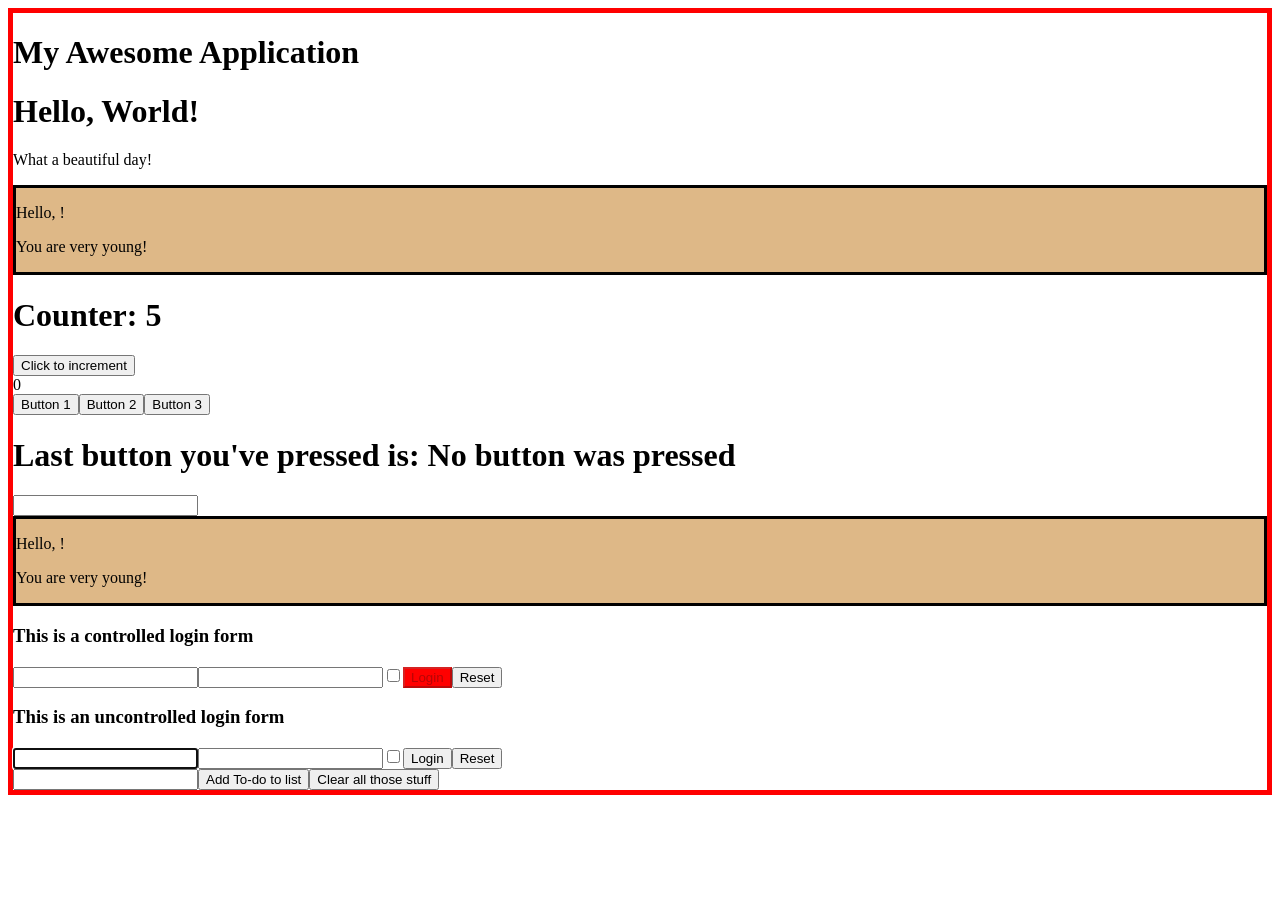
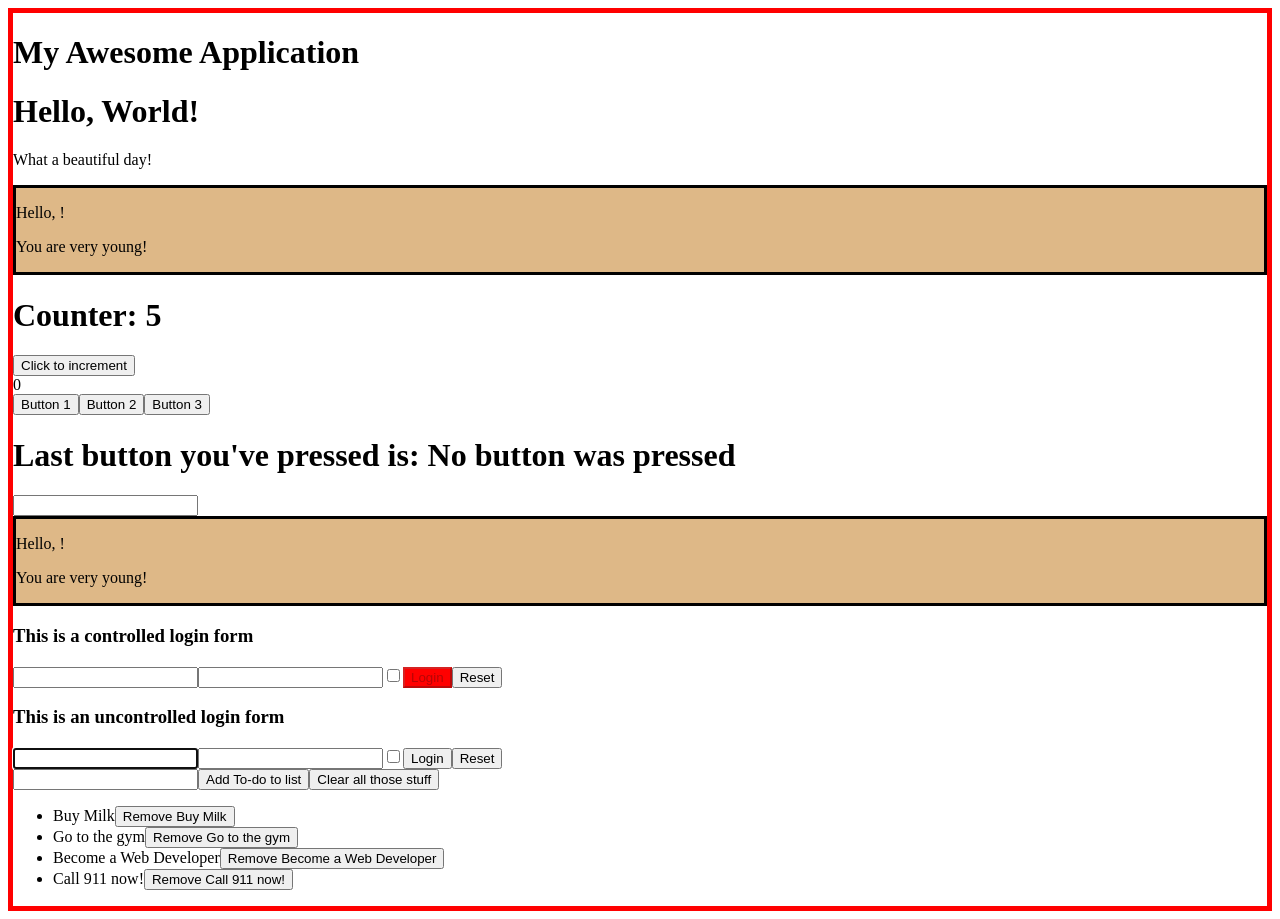
Before and after one commit to pincopops/react-exercises, a React (Create React App) app: page / in a window 1280 px wide. Before the commit the page ends 803 px from the top, so only its background shows below. Built offline with nearby package versions, Linux system fonts and the light colour scheme.

Commit message:
Completamento render-props-01.

```diff
--- a/src/App.js
+++ b/src/App.js
@@ -9,9 +9,6 @@ import { Login } from './Login';
 import { UncontrolledLogin } from './UncontrolledLogin';
 import { Todolist } from './TodoList';
 import { Container } from './Container';
-
-
-
 
 export class App extends React.Component {
 
@@ -38,17 +35,22 @@ export class App extends React.Component {
                 <InteractiveWelcome />
                 <Login onLogin={this.onLogin} />
                 <UncontrolledLogin />
-                <Todolist render={(arr) => {
-                    arr.map((item, index) => {
-                      return <div><ul key={item + index}><li>{item}</li>
-                            <button type="button" onClick={() => {
-                                arr.splice(index, 1)
-                                this.setState({
-                                    items: arr,
-                                    name: ""
-                                })
-                            }}>Remove "{item}"</button></ul></div>
-                    })
+                <Todolist render={(arr, deleteItem) => {
+                    return (
+                        <ul>
+                            {arr.map((item, index) => {
+                                return (
+                                    <div key={item + index}>
+                                        <li>
+                                            {item}
+                                            <button onClick={() => deleteItem(arr, index)}
+                                            >{`Remove ${item}`}</button>
+                                        </li>
+                                    </div>
+                                )
+                            })}
+                        </ul>
+                    )
                 }} />
             </Container>
         </div>
--- a/src/TodoList.js
+++ b/src/TodoList.js
@@ -19,11 +19,8 @@ export class Todolist extends React.Component {
         event.preventDefault()
 
         this.setState({
-            items: [...this.state.items, this.state.name]
-        })
-
-        this.setState({
-            name: "",
+            items: [...this.state.items, this.state.name],
+            name: ""
         })
     }
 
@@ -33,24 +30,26 @@ export class Todolist extends React.Component {
         })
     }
 
-    render() {
-        return <div>
-            {/* <div>{this.state.items.map((item, index) => <ul key={item + index}><li>{item}</li>
-                <button type="button" onClick={() => {
-                    this.state.items.splice(index, 1)
+    deleteItem = (arr, index) => {
+        arr.splice(index, 1)
         this.setState({
-                        items: this.state.items,
+            items: arr,
             name: ""
         })
-                }}>Remove "{item}"</button></ul>)}</div> */}
+    }
+
+    render() {
+        return (
+            <div>
                 <input type="text" value={this.state.name} onChange={this.handleTodoInsertion} />
                 <button type="submit" onClick={this.handleAddTodoToList}>Add To-do to list</button>
                 <button type="button" onClick={this.handleResetTodoList}>Clear all those stuff</button>
 
                 {/* così facendo stiamo dicendo al componente di portare al di fuori le proprie informazioni
             e divulgarle ad App.js, il quale riuscirà a controllarlo tramite la props "render" */}
-            {this.props.render(this.state.items)}
+                {this.props.render(this.state.items, this.deleteItem)}
 
             </div>
+        )
     }
 }
```
Lines whose indentation alone changed are shown as unchanged.
